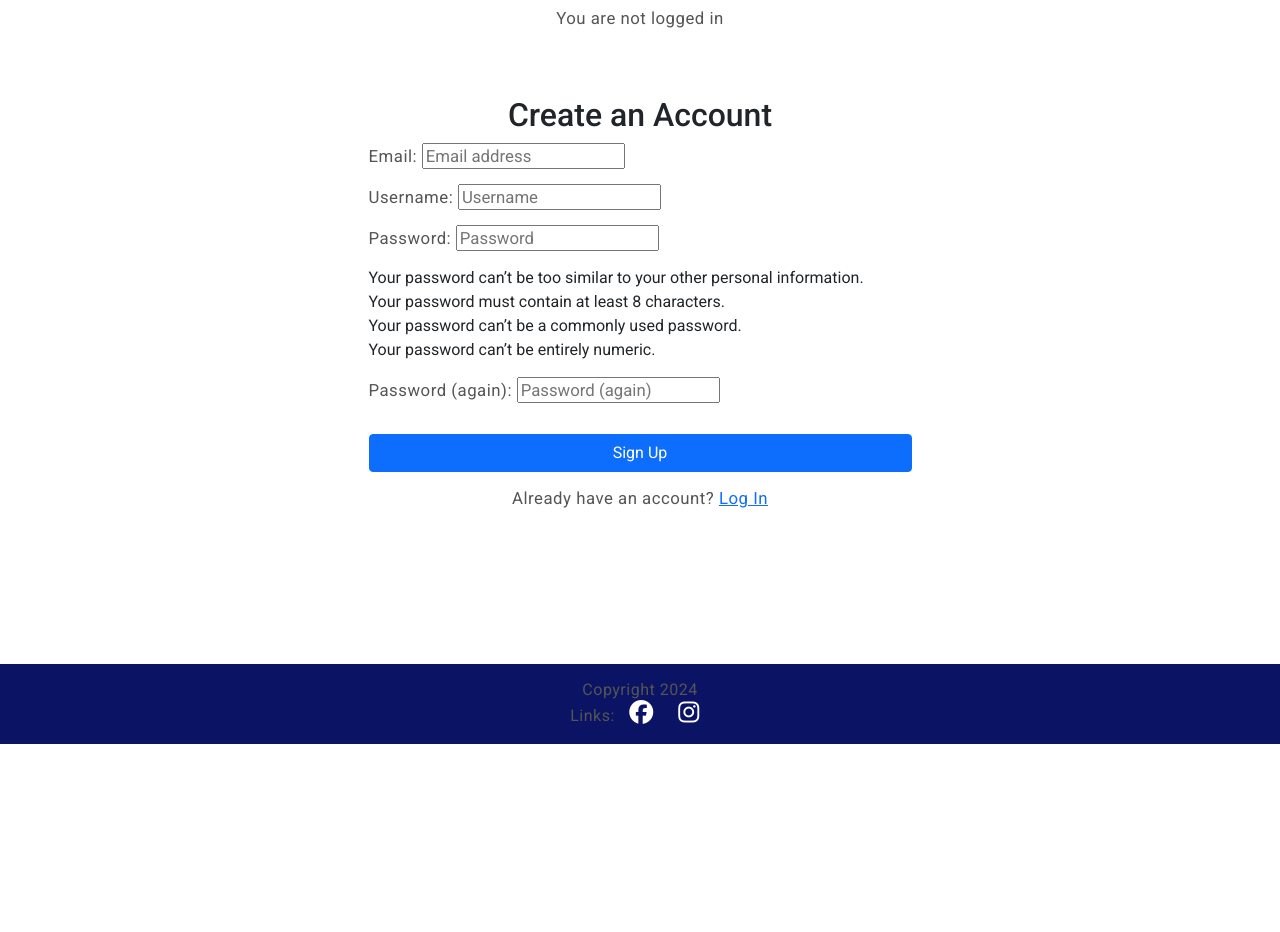
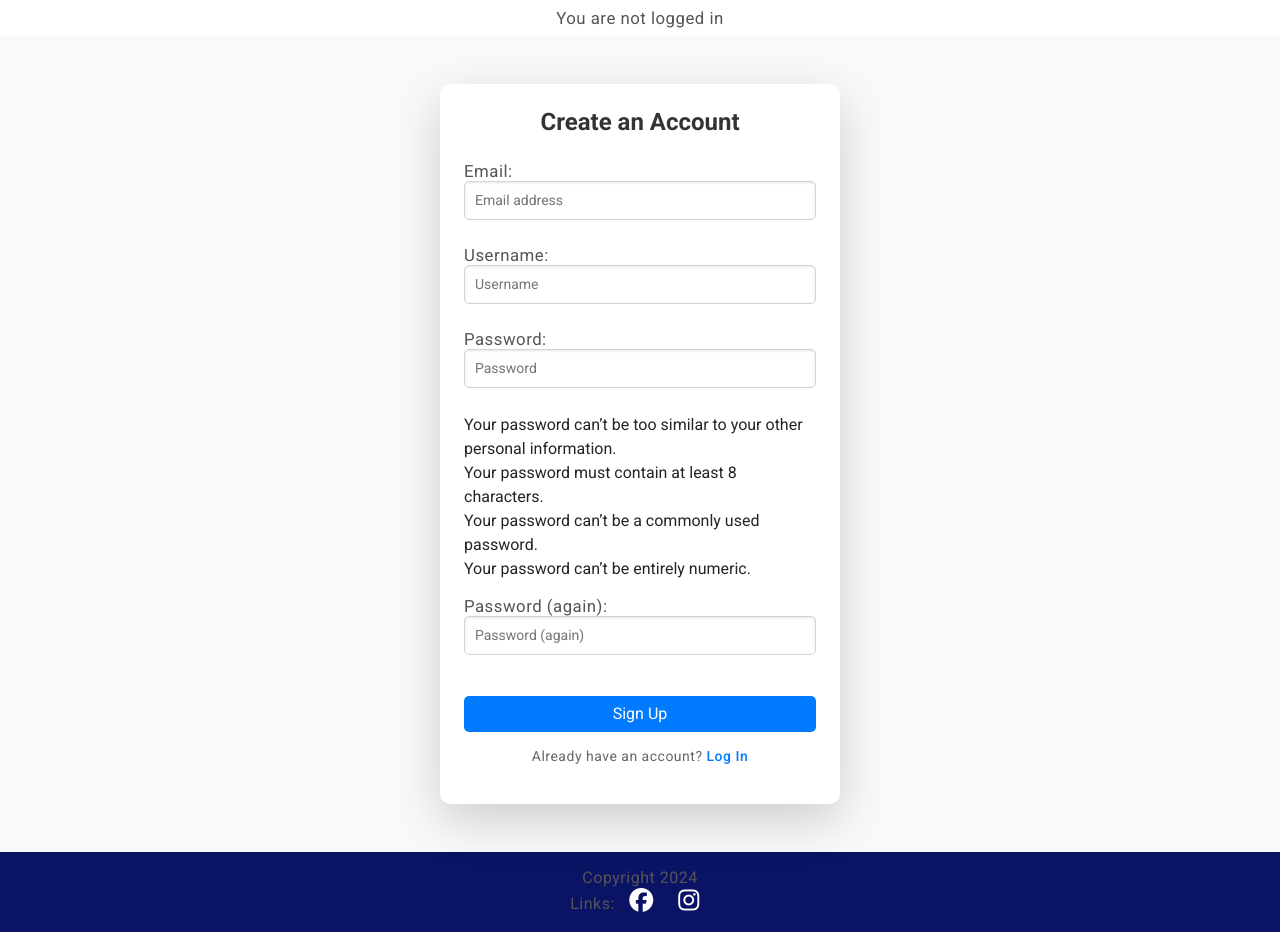
Before and after one commit to E-Printer/haircut-hysteria, a Django app: page /accounts/signup/ in a window 1280 px wide. Shown: the part 56-988 px from the top of the page. Before the commit the page ends 800 px from the top, so only its background shows below. Run offline with Django 4.2, Linux system fonts and the light colour scheme; some libraries are stand-ins or nearby versions.

Commit message:
styling to signup

```diff
--- a/static/css/style.css
+++ b/static/css/style.css
@@ -430,6 +430,71 @@ p {
 }
 
 
+/* Sign up styling ----------------------*/
+/* Sign Up Container */
+.signup-container {
+    min-height: calc(100vh - 200px); /* Adjust for footer height */
+    background-color: #f8f9fa; /* Light gray background */
+    padding: 20px;
+    display: flex;
+    flex-direction: column;
+    justify-content: center;
+    align-items: center;
+}
+
+/* Sign Up Card */
+.signup-card {
+    border-radius: 10px; /* Rounded corners */
+    background-color: #ffffff; /* White background */
+    margin-top: auto; /* Prevent overlap with footer */
+    margin-bottom: auto;
+}
+
+/* Rest of the CSS remains the same */
+.signup-title {
+    font-size: 24px;
+    font-weight: bold;
+    color: #333333;
+}
+
+.signup-form input {
+    border-radius: 5px;
+    border: 1px solid #ced4da;
+    padding: 10px;
+    box-shadow: inset 0 1px 3px rgba(0, 0, 0, 0.1);
+    font-size: 14px;
+    width: 100%;
+    margin-bottom: 10px;
+}
+
+.signup-btn {
+    background-color: #007bff;
+    border: none;
+    border-radius: 5px;
+    font-size: 16px;
+    transition: background-color 0.3s ease;
+}
+
+.signup-btn:hover {
+    background-color: #0056b3;
+    color: white;
+}
+
+.signup-link {
+    font-weight: 500;
+    color: #007bff;
+    transition: color 0.2s ease;
+}
+
+.signup-link:hover {
+    color: #0056b3;
+}
+
+.signup-login {
+    font-size: 14px;
+    color: #666666;
+}
+
 
 
 /* For tablet screens */
--- a/templates/account/signup.html
+++ b/templates/account/signup.html
@@ -1,19 +1,17 @@
 {% extends "base.html" %}
 {% load static %}
 {% block content %}
-<div class="container">
-    <div class="row">
-        <div class="col-12 col-md-6 mx-auto my-5">
-            <h2 class="text-center">Create an Account</h2>
-            <form method="post">
-                {% csrf_token %}
-                {{ form.as_p }}
-                <button type="submit" class="btn btn-primary w-100 mt-3">Sign Up</button>
-            </form>
-            <p class="mt-3 text-center">
-                Already have an account? <a href="{% url 'account_login' %}">Log In</a>
-            </p>
-        </div>
+<div class="signup-container d-flex justify-content-center align-items-center py-5">
+    <div class="signup-card card shadow-lg border-0 p-4" style="max-width: 400px; width: 100%;">
+        <h2 class="signup-title text-center mb-4">Create an Account</h2>
+        <form method="post" class="signup-form">
+            {% csrf_token %}
+            {{ form.as_p }}
+            <button type="submit" class="signup-btn btn btn-primary w-100 mt-3">Sign Up</button>
+        </form>
+        <p class="signup-login mt-3 text-center small">
+            Already have an account? <a href="{% url 'account_login' %}" class="signup-link text-decoration-none">Log In</a>
+        </p>
     </div>
 </div>
 {% endblock content %}
```
